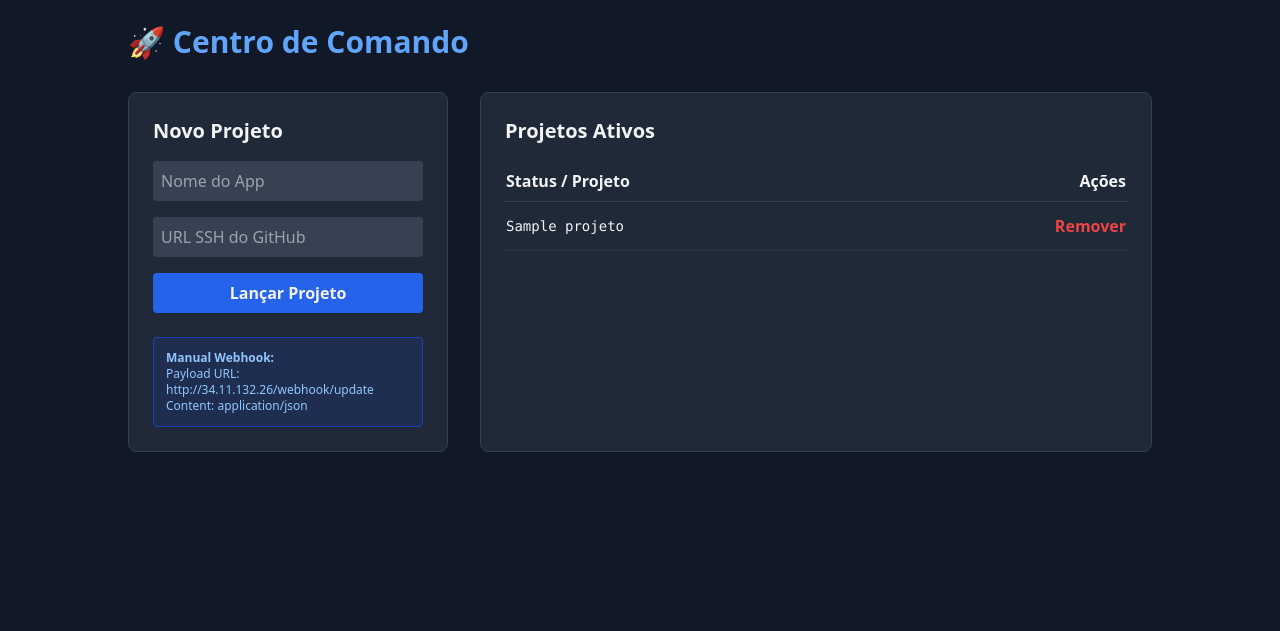
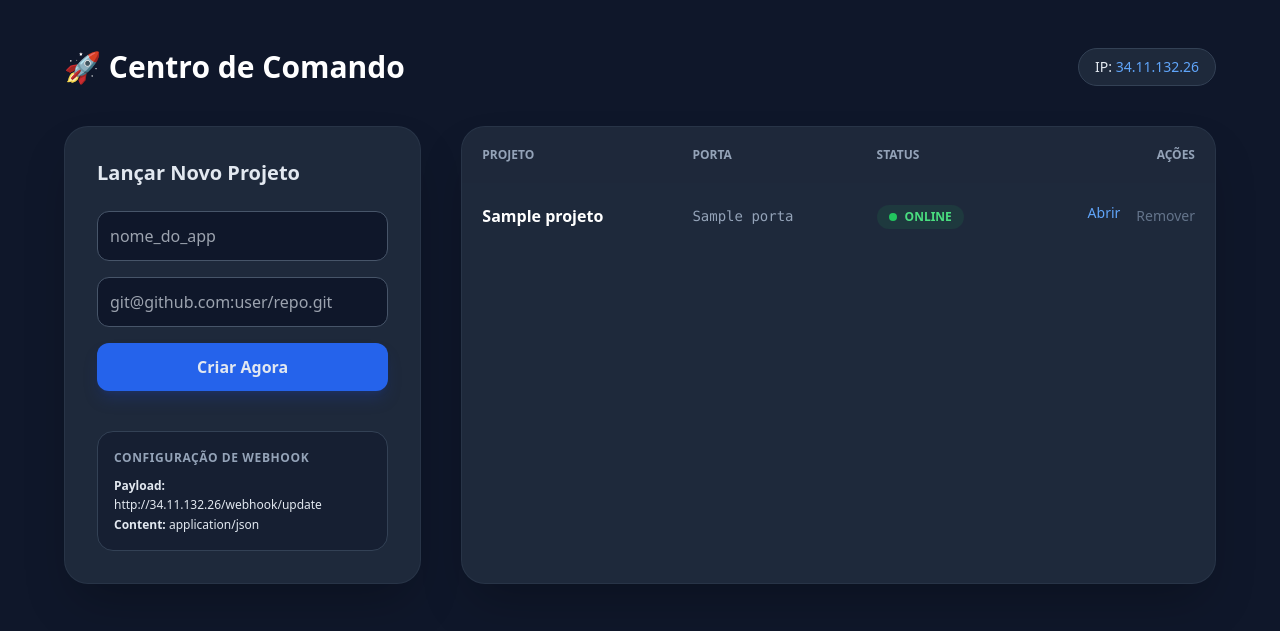
Before and after one commit to felipemfranco84/orquestrador, a Python web app: template app/templates/index.html in a window 1280 px wide. Shown: the top 631 px of the page. Run offline with Jinja, Linux system fonts and the light colour scheme; the template is opened without the code that fills it: most values are stand-ins (such as "Sample title", 1, 10 or a date in 2020); some libraries are stand-ins or nearby versions.

Commit message:
Configuração do Orquestrador V_002

```diff
--- a/app/templates/index.html
+++ b/app/templates/index.html
@@ -2,59 +2,73 @@
 <html lang="pt-br">
 <head>
     <meta charset="UTF-8">
-    <title>Portal Orquestrador</title>
+    <title>Centro de Comando | Orquestrador</title>
     <script src="https://cdn.tailwindcss.com"></script>
 </head>
-<body class="bg-gray-900 text-gray-100 p-6">
-    <div class="max-w-5xl mx-auto">
-        <h1 class="text-3xl font-bold mb-8 text-blue-400">🚀 Centro de Comando</h1>
+<body class="bg-[#0f172a] text-slate-200 font-sans p-6 md:p-12">
+    <div class="max-w-6xl mx-auto">
+        <header class="mb-10 flex justify-between items-center">
+            <h1 class="text-3xl font-extrabold text-white">🚀 Centro de Comando</h1>
+            <div class="text-sm bg-slate-800 px-4 py-2 rounded-full border border-slate-700">
+                IP: <span class="text-blue-400">34.11.132.26</span>
+            </div>
+        </header>
 
         {% if message %}
-        <div class="bg-green-600 p-3 rounded mb-6 text-white font-bold">{{ message }}</div>
+        <div class="mb-8 p-4 bg-blue-600/20 border border-blue-500/50 rounded-xl text-blue-100 font-medium">
+            {{ message }}
+        </div>
         {% endif %}
 
-        <div class="grid grid-cols-1 md:grid-cols-3 gap-8">
-            <div class="bg-gray-800 p-6 rounded-lg border border-gray-700">
-                <h2 class="text-xl font-bold mb-4">Novo Projeto</h2>
+        <div class="grid grid-cols-1 lg:grid-cols-3 gap-10">
+            <aside class="bg-[#1e293b] p-8 rounded-3xl shadow-2xl border border-slate-700/50">
+                <h2 class="text-xl font-bold mb-6">Lançar Novo Projeto</h2>
                 <form action="/criar" method="post" class="space-y-4">
-                    <input type="text" name="nome" placeholder="Nome do App" class="w-full p-2 rounded bg-gray-700 border-gray-600" required>
-                    <input type="text" name="repo" placeholder="URL SSH do GitHub" class="w-full p-2 rounded bg-gray-700 border-gray-600" required>
-                    <button class="w-full bg-blue-600 hover:bg-blue-500 p-2 rounded font-bold">Lançar Projeto</button>
+                    <input type="text" name="nome" placeholder="nome_do_app" class="w-full bg-[#0f172a] border border-slate-600 p-3 rounded-xl focus:ring-2 focus:ring-blue-500 outline-none transition-all" required>
+                    <input type="text" name="repo" placeholder="git@github.com:user/repo.git" class="w-full bg-[#0f172a] border border-slate-600 p-3 rounded-xl focus:ring-2 focus:ring-blue-500 outline-none transition-all" required>
+                    <button class="w-full bg-blue-600 hover:bg-blue-500 transition-all py-3 rounded-xl font-bold shadow-lg shadow-blue-900/40">Criar Agora</button>
                 </form>
 
-                <div class="mt-6 text-xs text-blue-300 bg-blue-900/30 p-3 rounded border border-blue-800">
-                    <strong>Manual Webhook:</strong><br>
-                    Payload URL: http://34.11.132.26/webhook/update<br>
-                    Content: application/json
+                <div class="mt-10 p-4 bg-slate-900/50 rounded-2xl border border-slate-700 text-xs leading-relaxed">
+                    <p class="text-slate-400 font-bold mb-2 uppercase tracking-wider">Configuração de Webhook</p>
+                    <p><b>Payload:</b> http://34.11.132.26/webhook/update</p>
+                    <p><b>Content:</b> application/json</p>
                 </div>
-            </div>
+            </aside>
 
-            <div class="md:col-span-2 bg-gray-800 p-6 rounded-lg border border-gray-700">
-                <h2 class="text-xl font-bold mb-4">Projetos Ativos</h2>
-                <div class="overflow-x-auto">
+            <main class="lg:col-span-2 bg-[#1e293b] rounded-3xl shadow-2xl border border-slate-700/50 overflow-hidden">
                 <table class="w-full text-left">
-                        <thead>
-                            <tr class="border-b border-gray-700">
-                                <th class="py-2">Status / Projeto</th>
-                                <th class="py-2 text-right">Ações</th>
+                    <thead class="bg-slate-800/50">
+                        <tr>
+                            <th class="p-5 text-slate-400 text-xs font-bold uppercase">Projeto</th>
+                            <th class="p-5 text-slate-400 text-xs font-bold uppercase">Porta</th>
+                            <th class="p-5 text-slate-400 text-xs font-bold uppercase">Status</th>
+                            <th class="p-5 text-right text-slate-400 text-xs font-bold uppercase">Ações</th>
                         </tr>
                     </thead>
-                        <tbody>
+                    <tbody class="divide-y divide-slate-700/50">
                         {% for p in projetos %}
-                            <tr class="border-b border-gray-700/50 hover:bg-gray-750">
-                                <td class="py-3 font-mono text-sm">{{ p }}</td>
-                                <td class="py-3 text-right">
-                                    <form action="/remover" method="post" onsubmit="return confirm('Tem certeza que deseja apagar?')">
-                                        <input type="hidden" name="nome" value="{{ p.split()[1] if ' ' in p else p }}">
-                                        <button class="text-red-500 hover:text-red-400 font-bold">Remover</button>
+                        <tr class="hover:bg-slate-700/20 transition-all">
+                            <td class="p-5 font-bold text-white">{{ p.nome }}</td>
+                            <td class="p-5 font-mono text-sm text-slate-400">{{ p.porta }}</td>
+                            <td class="p-5">
+                                <span class="inline-flex items-center gap-2 px-3 py-1 rounded-full text-xs font-bold {{ 'bg-green-500/10 text-green-400' if p.status == 'online' else 'bg-red-500/10 text-red-400' }}">
+                                    <span class="w-2 h-2 rounded-full {{ 'bg-green-500' if p.status == 'online' else 'bg-red-500' }}"></span>
+                                    {{ p.status.upper() }}
+                                </span>
+                            </td>
+                            <td class="p-5 text-right flex justify-end gap-4">
+                                <a href="{{ p.url }}" target="_blank" class="text-blue-400 hover:text-blue-300 font-medium text-sm">Abrir</a>
+                                <form action="/remover" method="post" onsubmit="return confirm('Apagar projeto permanentemente?')">
+                                    <input type="hidden" name="nome" value="{{ p.nome }}">
+                                    <button class="text-slate-500 hover:text-red-500 text-sm transition-colors">Remover</button>
                                 </form>
                             </td>
                         </tr>
                         {% endfor %}
                     </tbody>
                 </table>
-                </div>
-            </div>
+            </main>
         </div>
     </div>
 </body>
```
Also changed, not shown: app/main.py (+29 -21 lines). Lines whose indentation alone changed are shown as unchanged.
